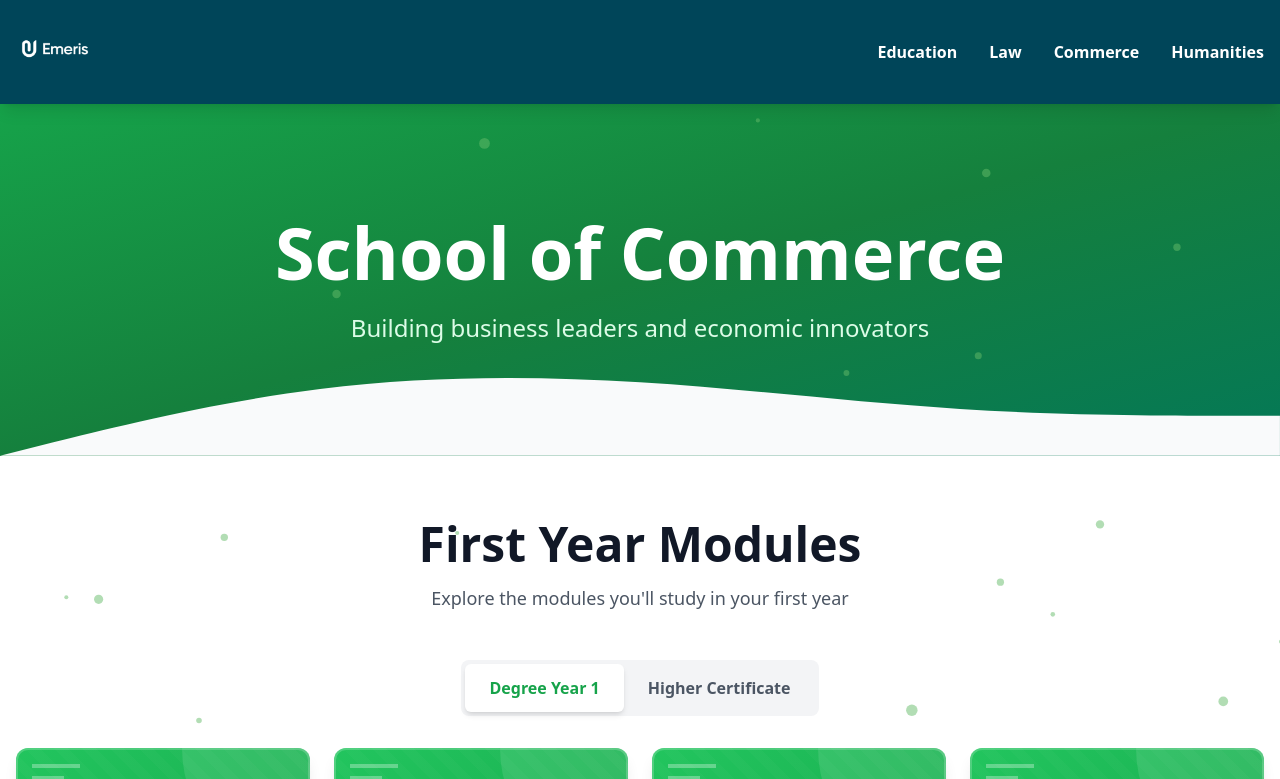
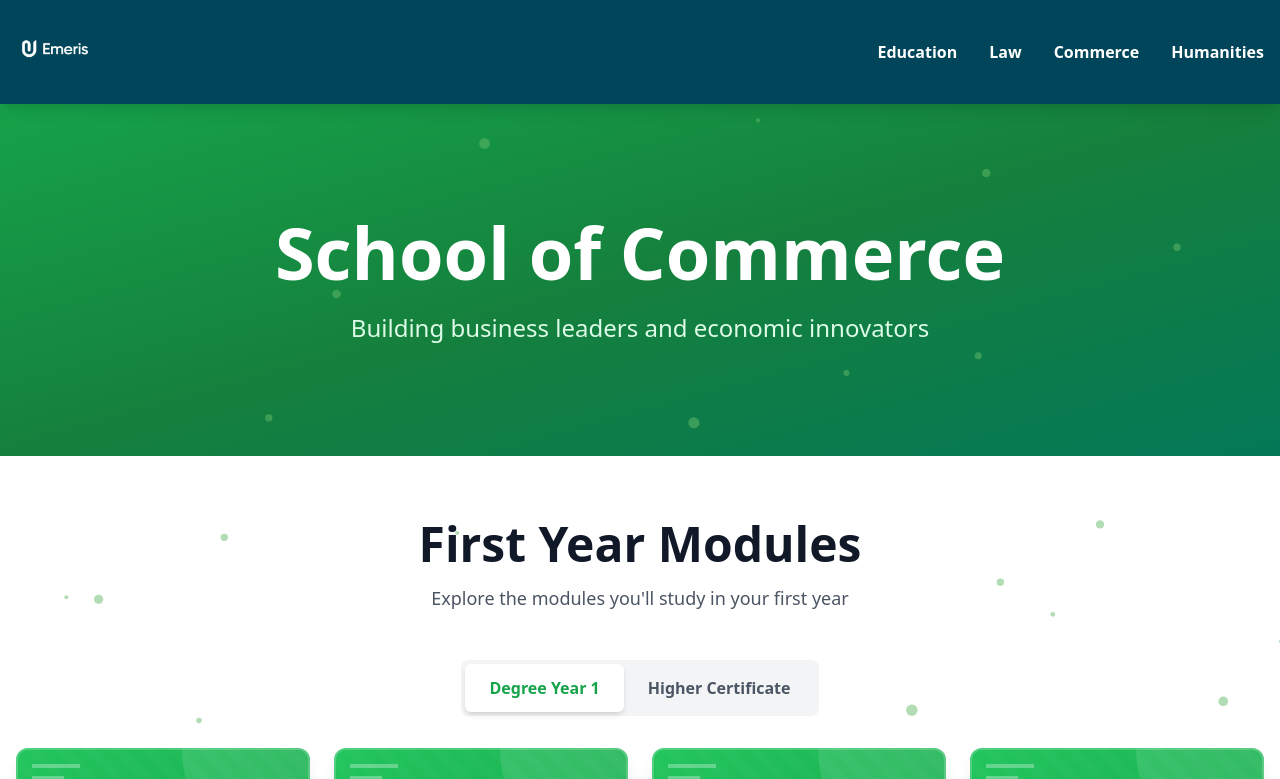
Before and after one commit to RohanMaharajVc/FacultyOpenDay, a React (Vite) app in the folder faculty-open-day/: page /FacultyOpenDay/commerce in a window 1280 px wide. Shown: the top 779 px of the page. Built offline with nearby package versions, Linux system fonts and the light colour scheme.

Commit message:
Made the hero section straight, not curved on every page

```diff
--- a/faculty-open-day/src/pages/Commerce.jsx
+++ b/faculty-open-day/src/pages/Commerce.jsx
@@ -52,12 +52,7 @@ const Commerce = () => {
           </div>
         </div>
 
-        {/* Wave Divider */}
-        <div className="absolute bottom-0 left-0 right-0">
-          <svg viewBox="0 0 1440 120" fill="none" xmlns="http://www.w3.org/2000/svg">
-            <path d="M0 120L60 105C120 90 240 60 360 45C480 30 600 30 720 37.5C840 45 960 60 1080 67.5C1200 75 1320 75 1380 75L1440 75V120H1380C1320 120 1200 120 1080 120C960 120 840 120 720 120C600 120 480 120 360 120C240 120 120 120 60 120H0Z" fill="#F9FAFB"/>
-          </svg>
-        </div>
+
       </section>
 
       {/* Module Display Section */}
--- a/faculty-open-day/src/pages/Education.jsx
+++ b/faculty-open-day/src/pages/Education.jsx
@@ -52,12 +52,7 @@ const Education = () => {
           </div>
         </div>
 
-        {/* Wave Divider */}
-        <div className="absolute bottom-0 left-0 right-0">
-          <svg viewBox="0 0 1440 120" fill="none" xmlns="http://www.w3.org/2000/svg">
-            <path d="M0 120L60 105C120 90 240 60 360 45C480 30 600 30 720 37.5C840 45 960 60 1080 67.5C1200 75 1320 75 1380 75L1440 75V120H1380C1320 120 1200 120 1080 120C960 120 840 120 720 120C600 120 480 120 360 120C240 120 120 120 60 120H0Z" fill="#F9FAFB"/>
-          </svg>
-        </div>
+
       </section>
 
       {/* Module Display Section */}
--- a/faculty-open-day/src/pages/Humanities.jsx
+++ b/faculty-open-day/src/pages/Humanities.jsx
@@ -52,12 +52,7 @@ const Humanities = () => {
           </div>
         </div>
 
-        {/* Wave Divider */}
-        <div className="absolute bottom-0 left-0 right-0">
-          <svg viewBox="0 0 1440 120" fill="none" xmlns="http://www.w3.org/2000/svg">
-            <path d="M0 120L60 105C120 90 240 60 360 45C480 30 600 30 720 37.5C840 45 960 60 1080 67.5C1200 75 1320 75 1380 75L1440 75V120H1380C1320 120 1200 120 1080 120C960 120 840 120 720 120C600 120 480 120 360 120C240 120 120 120 60 120H0Z" fill="#F9FAFB"/>
-          </svg>
-        </div>
+
       </section>
 
       {/* Module Display Section */}
--- a/faculty-open-day/src/pages/Law.jsx
+++ b/faculty-open-day/src/pages/Law.jsx
@@ -52,12 +52,7 @@ const Law = () => {
           </div>
         </div>
 
-        {/* Wave Divider */}
-        <div className="absolute bottom-0 left-0 right-0">
-          <svg viewBox="0 0 1440 120" fill="none" xmlns="http://www.w3.org/2000/svg">
-            <path d="M0 120L60 105C120 90 240 60 360 45C480 30 600 30 720 37.5C840 45 960 60 1080 67.5C1200 75 1320 75 1380 75L1440 75V120H1380C1320 120 1200 120 1080 120C960 120 840 120 720 120C600 120 480 120 360 120C240 120 120 120 60 120H0Z" fill="#F9FAFB"/>
-          </svg>
-        </div>
+
       </section>
 
       {/* Module Display Section */}
```
